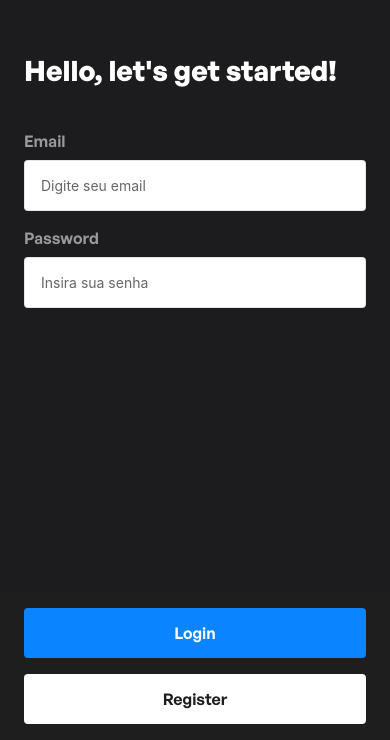
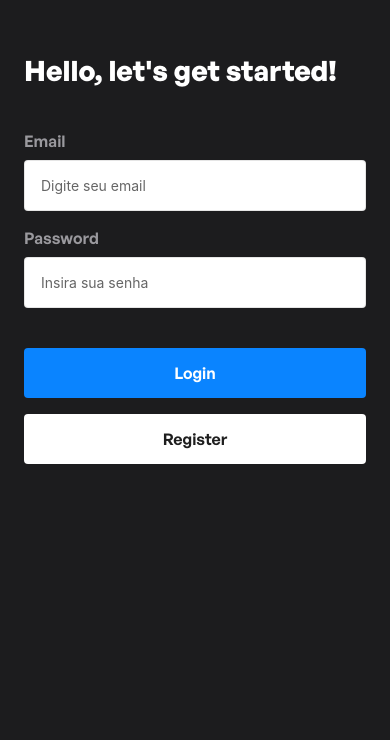
Before and after one commit to theogandara/achieve-it, a React Native app in the folder app/: screen /Login in a window 390 px wide. Shown: the part 104-844 px from the top of the page. Built offline with nearby package versions, Linux system fonts and the light colour scheme.

Commit message:
Refactor API base URL to use production server and update MongoDB connection string

```diff
--- a/app/src/pages/Home/Home.tsx
+++ b/app/src/pages/Home/Home.tsx
@@ -11,7 +11,6 @@ import { RootStackParamList } from '../../Main';
 import ModalProfile from '../../components/ModalProfile';
 import * as SecureStore from 'expo-secure-store';
 import { api } from '../../utils/api';
-import { jwtDecode } from 'jwt-decode';
 
 type Item = {
   _id: string;
@@ -30,6 +29,7 @@ export default function Home() {
 
   useEffect(() => {
     getToken().then((token) => {
+      console.log({ token });
       return setToken(token || '');
     });
   }, []);
@@ -97,13 +97,6 @@ export default function Home() {
   function handleRedirect(path: 'MyProjects' | 'QuitHabits') {
     navigation.navigate(path);
   }
-  useEffect(() => {
-    const verifyToken = jwtDecode(token);
-    if (!verifyToken) {
-      SecureStore.deleteItemAsync('token');
-      navigation.navigate('Login');
-    }
-  }, [token]);
 
   return (
     <>
--- a/app/src/pages/Login/Login.tsx
+++ b/app/src/pages/Login/Login.tsx
@@ -139,15 +139,13 @@ export default function Login() {
               secureTextEntry
             />
           </S.InputContainer>
+
+          <S.FooterContainer>
+            <Button onPress={handleLogin}>Login</Button>
+            <ButtonSecondary onPress={handleRegister}>Register</ButtonSecondary>
+          </S.FooterContainer>
         </S.Form>
       </SafeArea>
-
-      <S.Footer>
-        <S.FooterContainer>
-          <Button onPress={handleLogin}>Login</Button>
-          <ButtonSecondary onPress={handleRegister}>Register</ButtonSecondary>
-        </S.FooterContainer>
-      </S.Footer>
     </>
   );
 }
--- a/app/src/pages/Login/styles.ts
+++ b/app/src/pages/Login/styles.ts
@@ -15,11 +15,7 @@ export const InputContainer = styled.View`
   gap: 8px;
 `;
 
-export const Footer = styled.View`
-  background-color: #1e1e1e;
-  padding: 16px 24px;
-`;
-
-export const FooterContainer = styled.SafeAreaView`
+export const FooterContainer = styled.View`
+  margin-top: 24px;
   gap: 16px;
 `;
```
Also changed, not shown: 1 other file (tests, documents, lock files or other folders).
